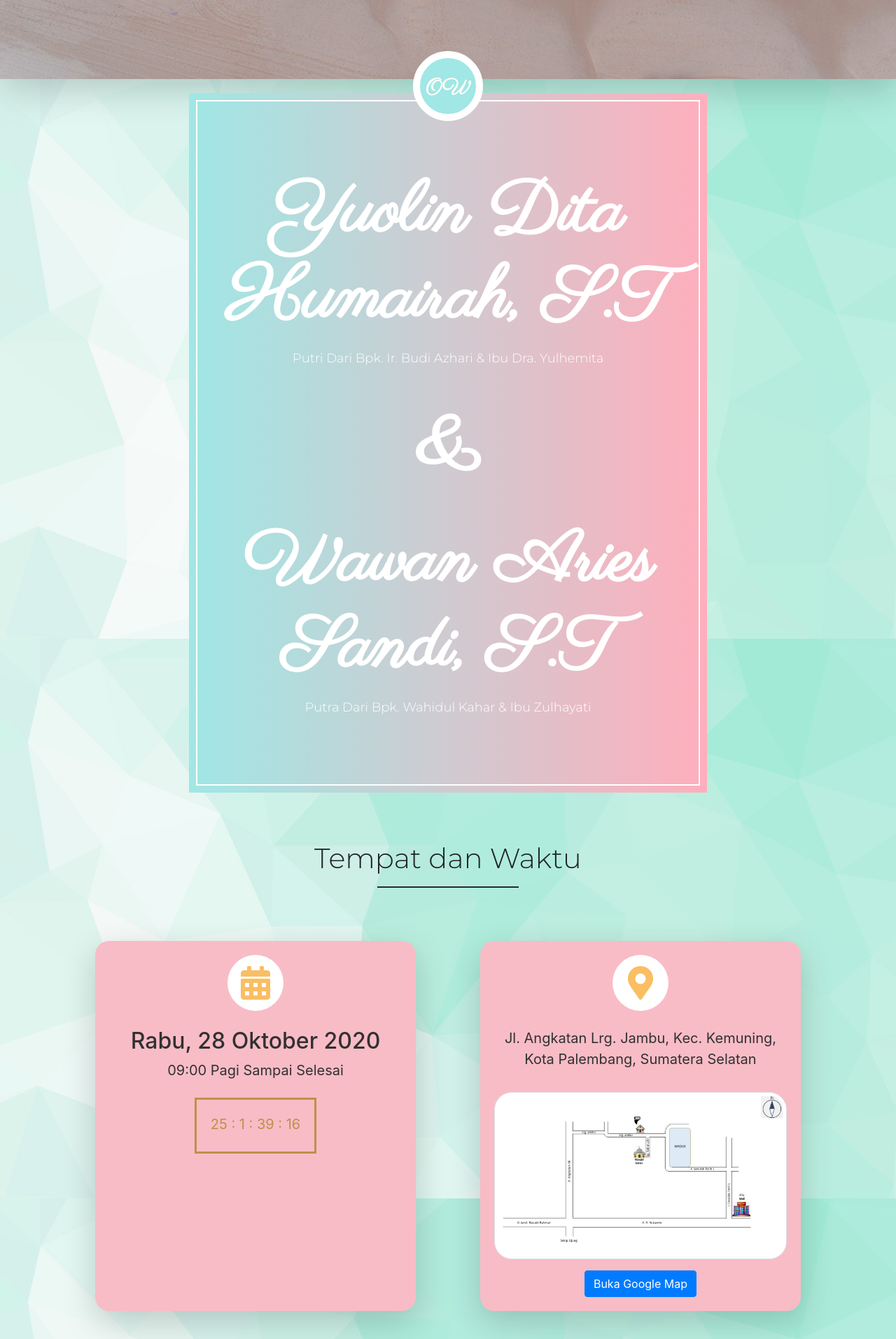
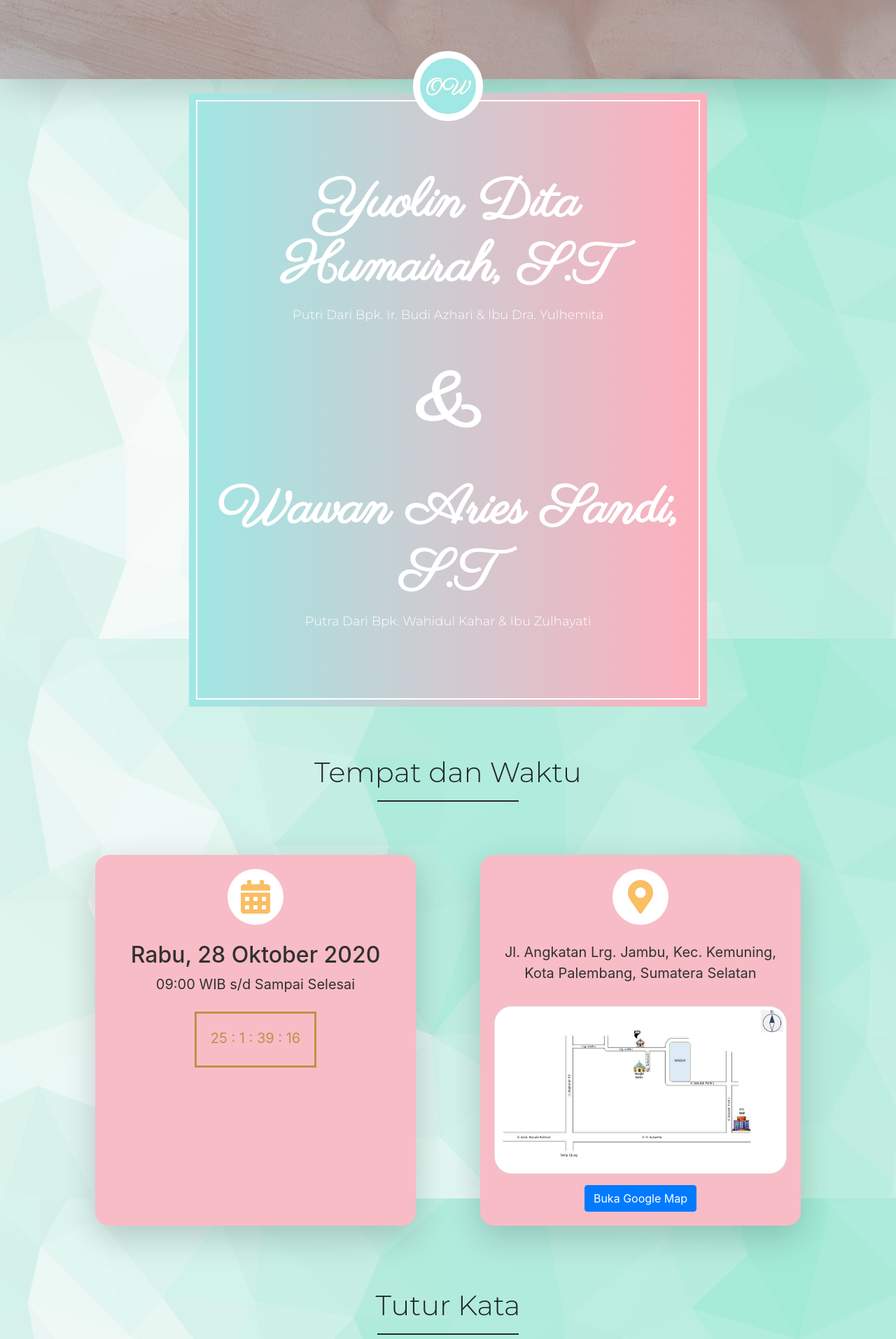
Before and after one commit to spardano/undangan, a PHP site: page / in a window 1280 px wide. Shown: the part 687-2601 px from the top of the page at 70% size. Run offline with PHP 8.4, Linux system fonts and the light colour scheme.

Commit message:
perubahan huruf

```diff
--- a/assets/css/style.css
+++ b/assets/css/style.css
@@ -86,7 +86,7 @@ section hr {
 #pengantin h1 {
   font-family: "Parisienne", cursive;
   font-weight: bold;
-  font-size: 8vw;
+  font-size: 6vw;
   color: white;
 }
 
--- a/index.php
+++ b/index.php
@@ -82,7 +82,7 @@
           </div>
           <div class="content text-center mt-4">
             <h2>Rabu, 28 Oktober 2020</h2>
-            <p>09:00 Pagi Sampai Selesai</p>
+            <p>09:00 WIB s/d Sampai Selesai</p>
 
             <div class="countdown col-sm-5 mx-auto mt-4">
               <p id="hitungmundur" class="mb-4"></p>
```
